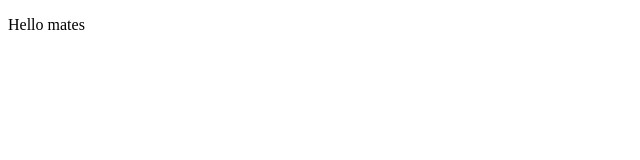
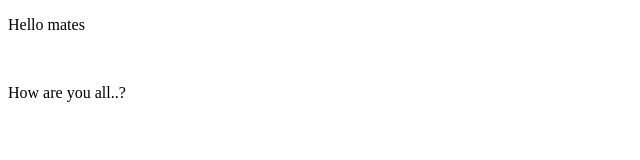
Before and after one commit to TechieNisho/Testing_Purpose, a plain HTML site: page index.html in a window 1280 px wide. Shown: the whole page, without its empty margins (0-640 px from the left). Drawn offline with Linux system fonts and the light colour scheme.

Commit message:
Update index.html

```diff
--- a/index.html
+++ b/index.html
@@ -7,5 +7,7 @@
 </head>
 <body>
     <p>Hello mates</p>
+    <br>
+    <p>How are you all..?</p>
 </body>
 </html>
```
